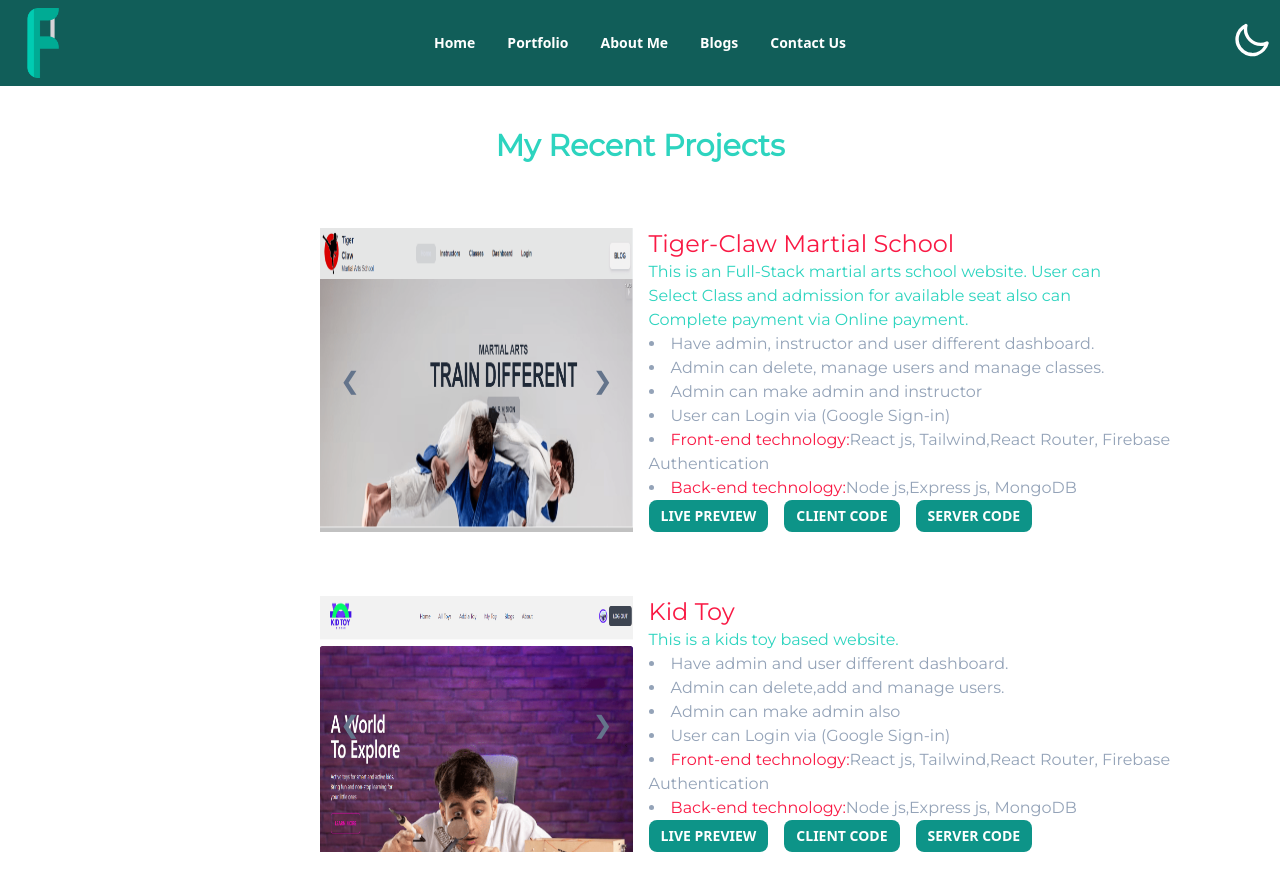
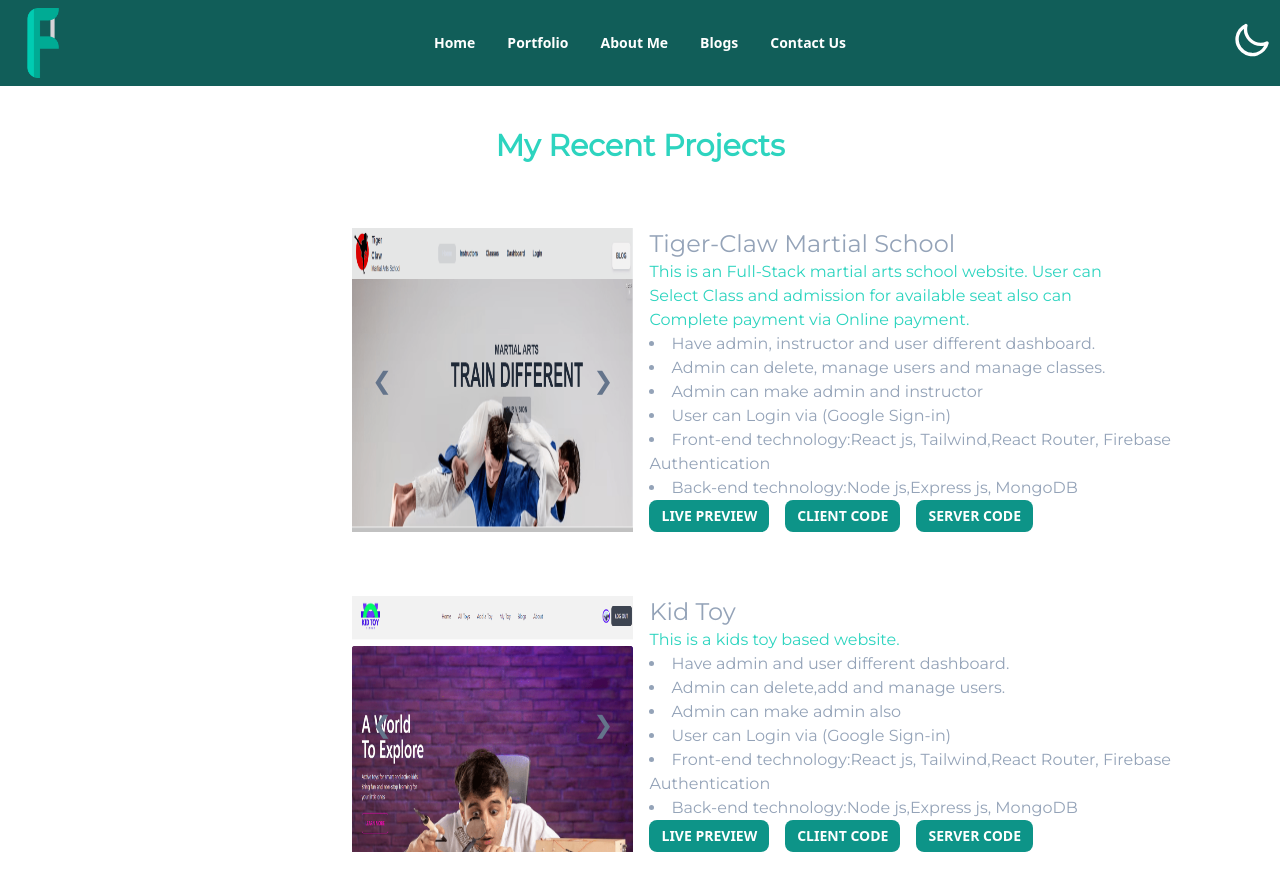
Before and after one commit to fayezf/my_portfolio, a React (Vite) app: page /portfolio in a window 1280 px wide. Shown: the top 890 px of the page. Built offline with nearby package versions, Linux system fonts and the light colour scheme.

Commit message:
provideCard added

```diff
--- a/src/pages/About/About.jsx
+++ b/src/pages/About/About.jsx
@@ -5,7 +5,7 @@ import { FaFacebookSquare, FaGithubSquare, FaInstagram, FaLinkedin } from 'react
 const About = () => {
     return (
         <div className='mt-32'>
-            <div className='md:flex justify-center'>
+            <div className='md:flex justify-center px-16'>
                 <img style={{ width: '300px', border: 'outset' }} src={photo} alt="" />
             </div>
             <h2 className='text-3xl text-center text-teal-500 uppercase mt-8'>I'm Fayez Ahammed</h2>
@@ -16,7 +16,7 @@ const About = () => {
                 <a className='text-blue-500 text-2xl hover:scale-150 hover:bg-slate-50 animate-pulse' href="https://www.instagram.com/mohammad_fayez_ahmed/"><FaInstagram /></a>
                 <a className='text-blue-500 text-2xl hover:scale-150 hover:bg-slate-50 animate-pulse' href="https://github.com/fayezf"><FaGithubSquare /></a>
             </div>
-            <div className='flex justify-center gap-28'>
+            <div className='md:flex justify-center gap-28 px-16'>
                 <div>
                     <h2 className='text-4xl text-center text-teal-500 font-bold mt-20'>My Skills</h2>
                     <div>
--- a/src/pages/Home/Banner/Banner.jsx
+++ b/src/pages/Home/Banner/Banner.jsx
@@ -23,7 +23,7 @@ const Banner = () => {
                     <div className='font-bold my-1 font-montserrat text-slate-400 text-center'>
                         <TypeAnimation
                             sequence={[
-                                'Mern Stack Developer',
+                                'MERN Stack Developer',
                                 1000,
                                 'React Developer',
                                 1000,
@@ -46,7 +46,7 @@ const Banner = () => {
                     </div>
                     <div className='text-center space-x-4'>
                         <button className="btn btn-accent border-none text-white bg-teal-700">Hire Me</button>
-                        <button className="btn btn-sm btn-accent text-white"><a href="/src/assets/fayez_resume.pdf" download>Get Resume</a></button>
+                        <button className="btn btn-sm btn-accent text-white"><a href="fayez_resume.pdf" download>Get Resume</a></button>
                     </div>
                 </div>
             </div>
--- a/src/pages/Home/Projects/Projects.jsx
+++ b/src/pages/Home/Projects/Projects.jsx
@@ -15,7 +15,7 @@ const Projects = () => {
     return (
         <div>
             <h2 className='text-3xl text-center font-montserrat text-teal-400 font-bold'>My Recent Projects</h2>
-            <div className='md:flex gap-4 my-16' data-aos = "fade-up">
+            <div className='md:flex gap-4 my-16 px-8' data-aos = "fade-up">
                 <div className="carousel w-1/4 ml-80 ">
                     <div id="slide1" className="carousel-item relative w-full">
                         <img src={img1} className="w-full" />
@@ -47,14 +47,14 @@ const Projects = () => {
                     </div>
                 </div>
                 <div>
-                    <h2 className='text-2xl text-[#f91944] font-montserrat'>Tiger-Claw Martial School</h2>
+                    <h2 className='text-2xl text-slate-400 font-montserrat'>Tiger-Claw Martial School</h2>
                     <h2 className='text-teal-400 font-montserrat'>This is an Full-Stack martial arts school website. User can <br /> Select Class and admission for available seat also can <br /> Complete payment via Online payment.</h2>
                     <li className='text-slate-400 font-montserrat'>Have admin, instructor and user different dashboard.</li>
                     <li className='text-slate-400 font-montserrat'>Admin can delete, manage users and manage classes.</li>
                     <li className='text-slate-400 font-montserrat'>Admin can make admin and instructor</li>
                     <li className='text-slate-400 font-montserrat'>User can Login via (Google Sign-in)</li>
-                    <li className='text-slate-400 font-montserrat'><span className='text-[#f91944]'>Front-end technology:</span>React js, Tailwind,React Router, Firebase Authentication</li>
-                    <li className='text-slate-400 font-montserrat'><span className='text-[#f91944]'>Back-end technology:</span>Node js,Express js, MongoDB</li>
+                    <li className='text-slate-400 font-montserrat'><span className='text-slate-400'>Front-end technology:</span>React js, Tailwind,React Router, Firebase Authentication</li>
+                    <li className='text-slate-400 font-montserrat'><span className='text-slate-400'>Back-end technology:</span>Node js,Express js, MongoDB</li>
                     <div className='md:flex gap-4'>
                         <button className='btn btn-primary border-none btn-sm text-white bg-teal-600'><a href="https://martial-arts-69e3f.web.app/">Live Preview</a></button>
                         <button className='btn btn-primary border-none btn-sm text-white bg-teal-600'><a href="https://github.com/fayezf/martial-client">Client Code</a></button>
--- a/src/pages/Home/Projects/Projects2.jsx
+++ b/src/pages/Home/Projects/Projects2.jsx
@@ -12,7 +12,7 @@ const Projects2 = () => {
     }, [])
     return (
         <div>
-            <div className='md:flex gap-4 my-16 ' data-aos = "fade-up">
+            <div className='md:flex gap-4 my-16 px-8' data-aos = "fade-up">
                 <div className="carousel w-1/4 ml-80 ">
                     <div id="slide1" className="carousel-item relative w-full">
                         <img src={img1} className="w-full" />
@@ -44,14 +44,14 @@ const Projects2 = () => {
                     </div>
                 </div>
                 <div>
-                    <h2 className='text-2xl text-[#f91944] font-montserrat'>Kid Toy</h2>
+                    <h2 className='text-2xl text-slate-400 font-montserrat'>Kid Toy</h2>
                     <h2 className='text-teal-400 font-montserrat'>This is a kids toy based website.</h2>
                     <li className='text-slate-400 font-montserrat'>Have admin and user different dashboard.</li>
                     <li className='text-slate-400 font-montserrat'>Admin can delete,add and manage users.</li>
                     <li className='text-slate-400 font-montserrat'>Admin can make admin also</li>
                     <li className='text-slate-400 font-montserrat'>User can Login via (Google Sign-in)</li>
-                    <li className='text-slate-400 font-montserrat'><span className='text-[#f91944]'>Front-end technology:</span>React js, Tailwind,React Router, Firebase Authentication</li>
-                    <li className='text-slate-400 font-montserrat'><span className='text-[#f91944]'>Back-end technology:</span>Node js,Express js, MongoDB</li>
+                    <li className='text-slate-400 font-montserrat'><span className='text-slate-400'>Front-end technology:</span>React js, Tailwind,React Router, Firebase Authentication</li>
+                    <li className='text-slate-400 font-montserrat'><span className='text-slate-400'>Back-end technology:</span>Node js,Express js, MongoDB</li>
                     <div className='md:flex gap-4'>
                         <button className='btn btn-primary border-none btn-sm text-white bg-teal-600'><a href="https://education-learning-toys.web.app/">Live Preview</a></button>
                         <button className='btn btn-primary border-none btn-sm text-white bg-teal-600'><a href="https://github.com/fayezf/kid-toy-client">Client Code</a></button>
--- a/src/pages/Home/Provide/ProvideCard.jsx
+++ b/src/pages/Home/Provide/ProvideCard.jsx
@@ -10,7 +10,7 @@ const ProvideCard = ({ provide }) => {
     }, [])
 
     return (
-        <div className="card h-96 w-80 border border-transparent hover:border-teal-300 my-8 shadow-slate-100 shadow-md" data-aos="fade-up" data-aos-duration="1500">
+        <div className="card h-96 w-80 border border-transparent hover:border-teal-300 my-8 shadow-slate-100 shadow-md px-4" data-aos="fade-up" data-aos-duration="1500">
             <figure><img className='h-full w-full' src={image} alt="Shoes" /></figure>
             <div className="card-body">
                 <h2 className="text-center font-bold text-2xl">{name}</h2>
```
Also changed, not shown: src/pages/Home/Projects/Projects3.jsx (+4 -4 lines), 1 other file (tests, documents, lock files or other folders).
